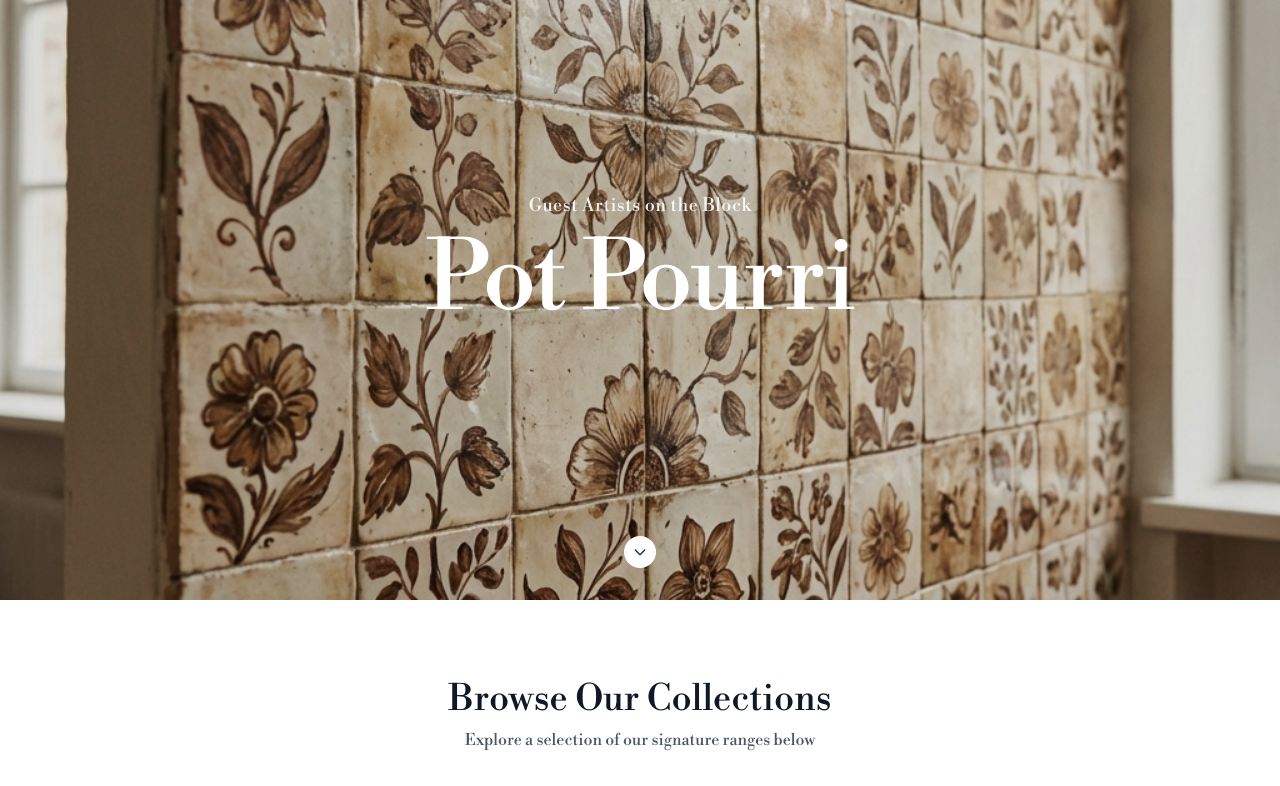
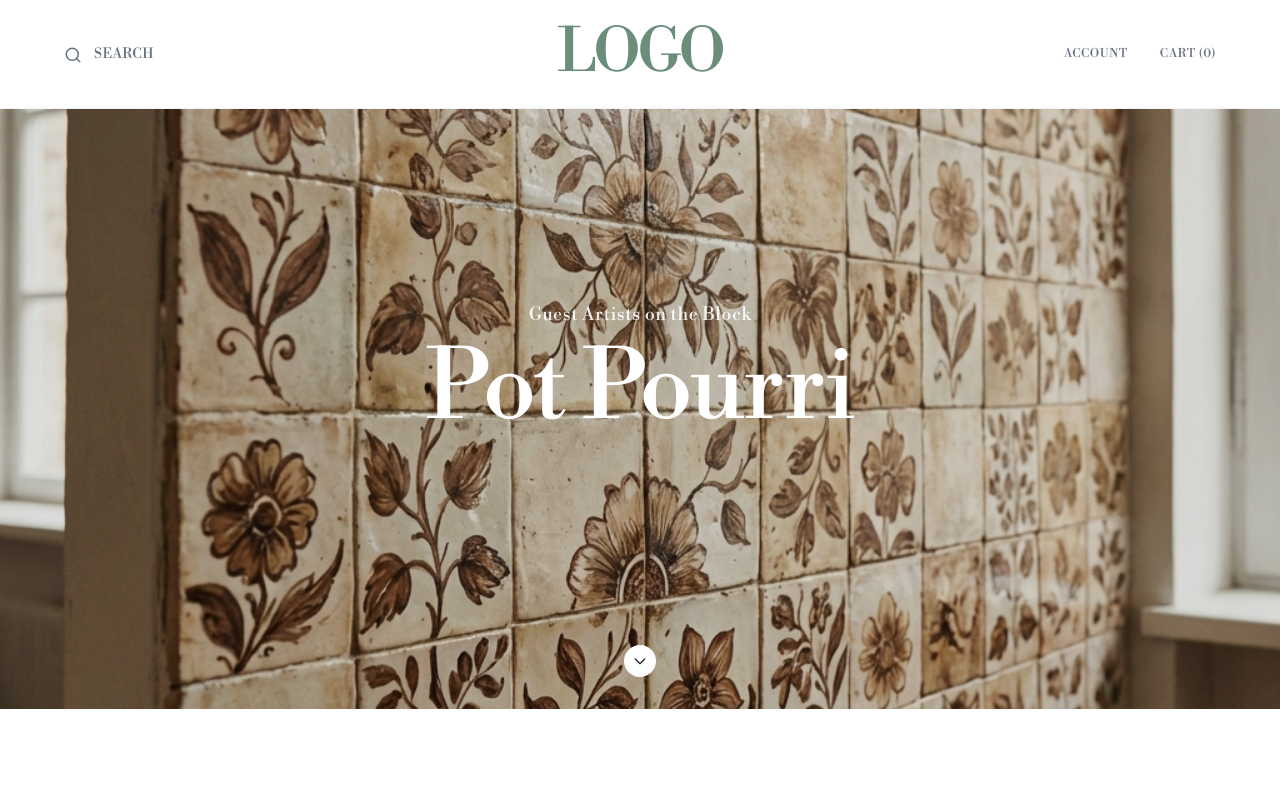
Before and after one commit to simocompsci/Templates, a React app in the folder mosaiqueweb/: page / in a window 1280 px wide. Shown: the top 786 px of the page. Built offline with nearby package versions, Linux system fonts and the light colour scheme.

Commit message:
some styling changes

```diff
--- a/mosaiqueweb/app/page.tsx
+++ b/mosaiqueweb/app/page.tsx
@@ -1,10 +1,12 @@
 import HeroSection from "@/components/HeroSection";
 import CollectionsSection from "@/components/CollectionsSection";
 import ProductGrid from "@/components/ProductGrid";
+import Navbar from "@/components/Navbar";
 
 export default function Home() {
   return (
     <div className="min-h-screen bg-white">
+      <Navbar />
       <HeroSection />
       <CollectionsSection />
       <ProductGrid />
--- /dev/null
+++ b/mosaiqueweb/components/Navbar.tsx
@@ -0,0 +1,52 @@
+import Link from 'next/link';
+
+export default function Navbar() {
+    return (
+        <nav className="w-full bg-white border-b border-gray-100 py-6 px-6 md:px-12 lg:px-16">
+            <div className="flex items-center justify-between max-w-7xl mx-auto">
+                {/* Left: Search */}
+                <div className="flex-1 flex justify-start">
+                    <button className="group flex items-center gap-3 text-gray-500 hover:text-gray-800 transition-colors">
+                        <svg
+                            xmlns="http://www.w3.org/2000/svg"
+                            width="18"
+                            height="18"
+                            viewBox="0 0 24 24"
+                            fill="none"
+                            stroke="currentColor"
+                            strokeWidth="2"
+                            strokeLinecap="round"
+                            strokeLinejoin="round"
+                            className="mt-0.5"
+                        >
+                            <circle cx="11" cy="11" r="8"></circle>
+                            <line x1="21" y1="21" x2="16.65" y2="16.65"></line>
+                        </svg>
+                        <span className="text-sm font-light uppercase tracking-wide">Search</span>
+                    </button>
+                </div>
+
+                {/* Center: Logo */}
+                <div className="flex-1 flex justify-center">
+                    <Link href="/" className="inline-block relative">
+                        <h1 className="text-5xl md:text-6xl text-[#6B8E7B] font-normal leading-none tracking-tighter" style={{ fontFamily: 'var(--font-libre-bodoni)' }}>
+                            LOGO
+                        </h1>
+                        {/* Overlay the "O" to create the monogram effect if possible, or just use text for now */}
+                        {/* For now, just "THE" text centered as per screenshot structure */}
+                    </Link>
+                </div>
+
+                {/* Right: Account & Cart */}
+                <div className="flex-1 flex justify-end items-center gap-6 md:gap-8">
+                    <Link href="/account" className="text-xs md:text-xs text-gray-500 hover:text-gray-800 uppercase tracking-wider font-light transition-colors">
+                        Account
+                    </Link>
+                    <Link href="/cart" className="text-xs md:text-xs text-gray-500 hover:text-gray-800 uppercase tracking-wider font-light transition-colors">
+                        Cart (0)
+                    </Link>
+                </div>
+            </div>
+        </nav>
+    );
+}
--- a/mosaiqueweb/components/ProductGrid.tsx
+++ b/mosaiqueweb/components/ProductGrid.tsx
@@ -52,12 +52,14 @@ export default function ProductGrid({ products = defaultProducts }: ProductGridP
                                     className="object-cover object-center transition-transform duration-500 group-hover:scale-105"
                                     sizes="(max-width: 768px) 100vw, (max-width: 1024px) 50vw, 33vw"
                                 />
+
+                                {/* Product Name */}
+                                <p className="absolute top-1/2 left-1/2 transform -translate-x-1/2 -translate-y-1/2 text-md md:text-2xl text-white font-light text-center">
+                                    {product.name}
+                                </p>
                             </div>
 
-                            {/* Product Name - Optional, can be removed if not needed */}
-                            {/* <p className="text-sm md:text-base text-gray-700 font-light text-center">
-                {product.name}
-              </p> */}
+
                         </div>
                     ))}
                 </div>
```
